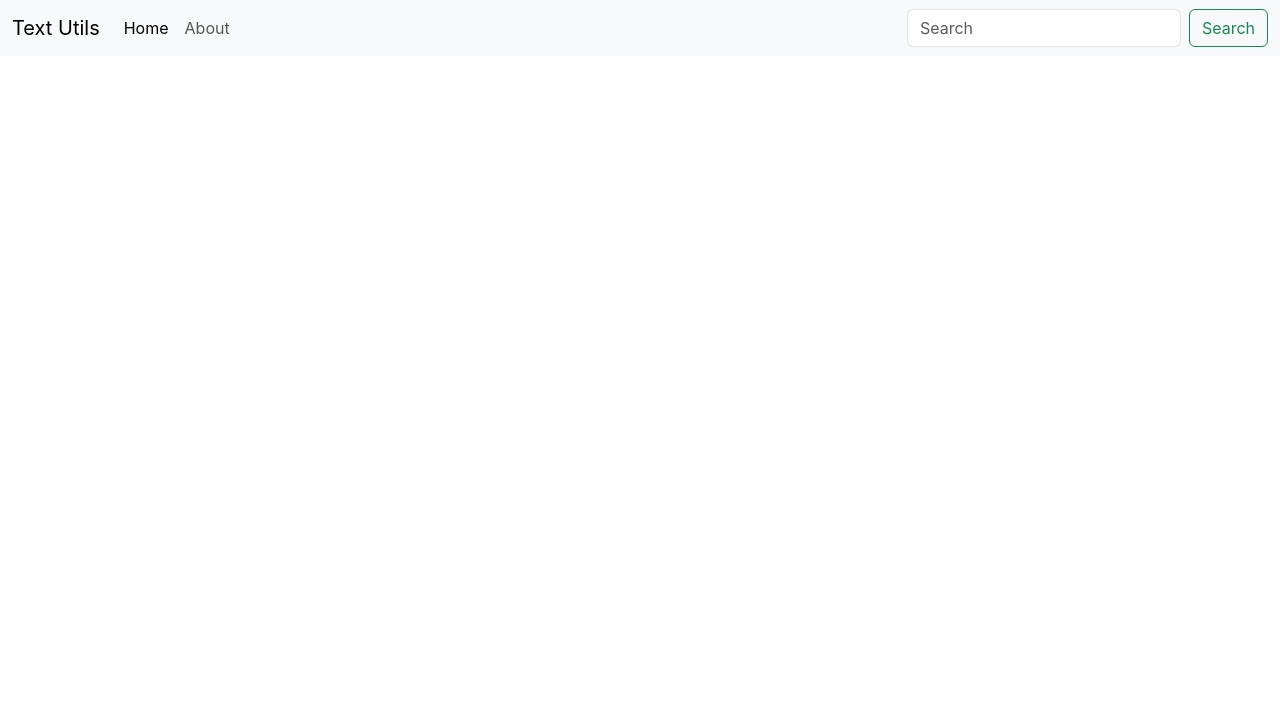
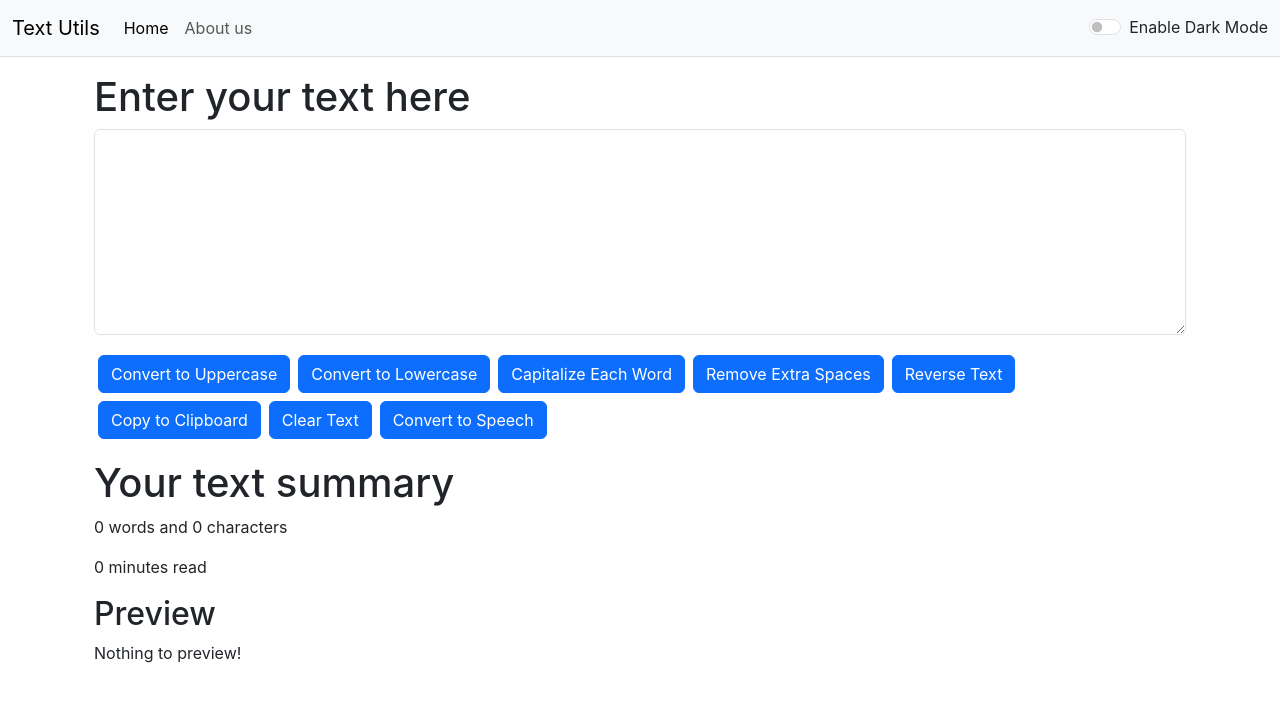
Before and after one commit to hiteshchinu/my-app, a React (Create React App) app: page / in a window 1280 px wide. Shown: the top 702 px of the page. Built offline with nearby package versions, Linux system fonts and the light colour scheme.

Commit message:
React text utility App

```diff
--- a/package.json
+++ b/package.json
@@ -8,6 +8,7 @@
     "@testing-library/user-event": "^13.5.0",
     "react": "^18.3.1",
     "react-dom": "^18.3.1",
+    "react-router-dom": "^6.26.0",
     "react-scripts": "5.0.1",
     "web-vitals": "^2.1.4"
   },
--- a/public/index.html
+++ b/public/index.html
@@ -7,7 +7,7 @@
     <meta name="theme-color" content="#000000" />
     <meta
       name="description"
-      content="Web site created using create-react-app"
+      content="Text based utility app"
     />
     <link rel="apple-touch-icon" href="%PUBLIC_URL%/logo192.png" />
     <!--
@@ -26,7 +26,7 @@
     -->
     <link href="https://cdn.jsdelivr.net/npm/bootstrap@5.3.3/dist/css/bootstrap.min.css" rel="stylesheet" integrity="sha384-QWTKZyjpPEjISv5WaRU9OFeRpok6YctnYmDr5pNlyT2bRjXh0JMhjY6hW+ALEwIH" crossorigin="anonymous">
 
-    <title>React App</title>
+    <title>TextUtils App</title>
   </head>
   <body>
     <noscript>You need to enable JavaScript to run this app.</noscript>
--- a/src/App.js
+++ b/src/App.js
@@ -1,33 +1,54 @@
 import './App.css';
-
-
+import Navbar from './Components/Navbar';
+import TextForm from './Components/TextForm';
+import Alert from './Components/Alert';
+import React, { useState } from 'react';
+import About from './Components/About';
+import {
+  BrowserRouter as Router,
+  Routes,
+  Route
+} from "react-router-dom";
 
 function App() {
+  const [mode, setMode] = useState('light');
+  const [alert, setAlert] = useState(null);
+
+  const showalert = (message, type) => {
+    setAlert({
+      msg: message,
+      type: type
+    });
+    setTimeout(() => {
+      setAlert(null);
+    }, 3000);
+  };
+
+  const toggleMode = () => {
+    if (mode === 'light') {
+      setMode('dark');
+      document.body.style.backgroundColor = '#121212';
+      showalert("Dark mode has been enabled", "success");
+    } else {
+      setMode('light');
+      document.body.style.backgroundColor = '#ffffff';
+      showalert("Light mode has been enabled", "success");
+    }
+  };
+
   return (
-    <>
-      <nav className="navbar navbar-expand-lg bg-body-tertiary">
-      <div className="container-fluid">
-        <a className="navbar-brand" href="/">Text  Utils</a>
-        <button className="navbar-toggler" type="button" data-bs-toggle="collapse" data-bs-target="#navbarSupportedContent" aria-controls="navbarSupportedContent" aria-expanded="false" aria-label="Toggle navigation">
-          <span className="navbar-toggler-icon"></span>
-        </button>
-        <div className="collapse navbar-collapse" id="navbarSupportedContent">
-          <ul className="navbar-nav me-auto mb-2 mb-lg-0">
-            <li className="nav-item">
-              <a className="nav-link active" aria-current="page" href="/">Home</a>
-            </li>
-            <li className="nav-item">
-              <a className="nav-link" href="/">About</a>
-            </li>
-          </ul>
-          <form className="d-flex" role="search">
-            <input className="form-control me-2" type="search" placeholder="Search" aria-label="Search"/>
-            <button className="btn btn-outline-success" type="submit">Search</button>
-          </form>
-        </div>
+    <Router>
+      <Navbar title="Text Utils" about="About us" mode={mode} toggleMode={toggleMode} />
+
+      <Alert message={alert} />
+
+      <div className={`container my-3 text-${mode === 'light' ? 'dark' : 'light'}`}>
+        <Routes>
+          <Route exact path="/about" element={<About />} />
+          <Route exact path="/" element={<TextForm showalert={showalert} heading="Enter your text here" mode={mode} />} />
+        </Routes>
       </div>
-    </nav>
-    </>
+    </Router>
   );
 }
 
--- /dev/null
+++ b/src/Components/About.js
@@ -0,0 +1,19 @@
+import React from 'react';
+
+const About = () => {
+  return (
+    <div className="container my-3">
+      <h1>About Us</h1>
+      <p>
+        This application provides various text manipulation features including converting text to uppercase, lowercase, and more.
+        You can also clear text, copy it to the clipboard, and even convert it to speech.
+        The app supports both light and dark modes for a personalized user experience.
+      </p>
+      <p>
+        The project is designed to help users manage and transform text data efficiently, with a focus on usability and accessibility.
+      </p>
+    </div>
+  );
+}
+
+export default About;
--- /dev/null
+++ b/src/Components/Alert.js
@@ -0,0 +1,14 @@
+import React from 'react';
+
+function Alert(props) {
+  return (
+    props.message && (
+      <div className={`alert alert-${props.message.type} alert-dismissible fade show`} role="alert">
+        <strong>{props.message.type.charAt(0).toUpperCase() + props.message.type.slice(1)}</strong> {props.message.msg}
+        <button type="button" className="btn-close" data-bs-dismiss="alert" aria-label="Close"></button>
+      </div>
+    )
+  );
+}
+
+export default Alert;
--- /dev/null
+++ b/src/Components/Navbar.js
@@ -0,0 +1,42 @@
+import React from 'react';
+import PropTypes from 'prop-types';
+import { Link } from 'react-router-dom';
+
+export default function Navbar(props) {
+  return (
+    <nav className={`navbar navbar-expand-lg navbar-${props.mode} bg-${props.mode} border-bottom border-body`}>
+      <div className="container-fluid">
+        <Link className="navbar-brand" to="/">{props.title}</Link>
+        <button className="navbar-toggler" type="button" data-bs-toggle="collapse" data-bs-target="#navbarSupportedContent" aria-controls="navbarSupportedContent" aria-expanded="false" aria-label="Toggle navigation">
+          <span className="navbar-toggler-icon"></span>
+        </button>
+        <div className="collapse navbar-collapse" id="navbarSupportedContent">
+          <ul className="navbar-nav me-auto mb-2 mb-lg-0">
+            <li className="nav-item">
+              <Link className="nav-link active" aria-current="page" to="/">Home</Link>
+            </li>
+            <li className="nav-item">
+              <Link className="nav-link" to="/about">{props.about}</Link>
+            </li>
+          </ul>
+          <div className={`form-check form-switch text-${props.mode === 'light' ? 'dark' : 'light'}`}>
+            <input className="form-check-input" onClick={props.toggleMode} type="checkbox" id="flexSwitchCheckDefault" />
+            <label className="form-check-label" htmlFor="flexSwitchCheckDefault">Enable {props.mode === 'light' ? 'Dark' : 'Light'} Mode</label>
+          </div>
+        </div>
+      </div>
+    </nav>
+  );
+}
+
+Navbar.propTypes = {
+  title: PropTypes.string,
+  about: PropTypes.string,
+  mode: PropTypes.string.isRequired,
+  toggleMode: PropTypes.func.isRequired
+};
+
+Navbar.defaultProps = {
+  title: "Set title here",
+  about: "About"
+};
--- /dev/null
+++ b/src/Components/TextForm.js
@@ -0,0 +1,96 @@
+import React, { useState } from 'react';
+
+export default function TextForm(props) {
+  const [text, setText] = useState('');
+
+  const handleOnChange = (event) => {
+    setText(event.target.value);
+  };
+
+  const handleUpClick = () => {
+    let newText = text.toUpperCase();
+    setText(newText);
+    props.showalert("Converted to upper case","success");
+  };
+
+  const handleLoClick = () => {
+    let newText = text.toLowerCase();
+    setText(newText);
+    props.showalert("Converted to lower case","success");
+  };
+
+  const handleClearClick = () => {
+    setText('');
+    props.showalert("Text is cleared","success");
+  };
+
+  const handleCopyClick = () => {
+    navigator.clipboard.writeText(text)
+      .then(() => alert("Copied to Clipboard!"))
+      .catch(() => alert("Failed to copy text."));
+  };
+
+  const handleRemoveSpaces = () => {
+    setText(text.replace(/\s+/g, ' '));
+    props.showalert("Extra spaces removed", "success");
+  };
+
+  const handleCapitalizeClick = () => {
+    setText(text.split(' ')
+      .map(word => word.charAt(0).toUpperCase() + word.slice(1).toLowerCase())
+      .join(' '));
+    props.showalert("Capitalized each word", "success");
+  };
+
+  const handleReverseText = () => {
+    setText(text.split('').reverse().join(''));
+    props.showalert("Text reversed", "success");
+  };
+
+  const speak = () => {
+    if (text.trim() === '') {
+      return;
+    }
+    let msg = new SpeechSynthesisUtterance();
+    msg.text = text;
+    window.speechSynthesis.speak(msg);
+  }
+
+  const wordCount = text.trim().split(/\s+/).filter((word) => word !== '').length;
+
+  return (
+    <>
+      <div className="container">
+        <h1 className={`text-${props.mode === 'light' ? 'dark' : 'light'}`}>{props.heading}</h1>
+        <div className="mb-3">
+          <textarea
+            className="form-control"
+            value={text}
+            onChange={handleOnChange}
+            id="TextBox"
+            rows="8"
+            style={{
+              backgroundColor: props.mode === 'dark' ? '#333' : '#fff',
+              color: props.mode === 'dark' ? '#fff' : '#000'
+            }}
+          ></textarea>
+        </div>
+        <button className="btn btn-primary mx-1 my-1" onClick={handleUpClick}>Convert to Uppercase</button>
+        <button className="btn btn-primary mx-1 my-1" onClick={handleLoClick}>Convert to Lowercase</button>
+        <button className="btn btn-primary mx-1 my-1" onClick={handleCapitalizeClick}>Capitalize Each Word</button>
+        <button className="btn btn-primary mx-1 my-1" onClick={handleRemoveSpaces}>Remove Extra Spaces</button>
+        <button className="btn btn-primary mx-1 my-1" onClick={handleReverseText}>Reverse Text</button>
+        <button className="btn btn-primary mx-1 my-1" onClick={handleCopyClick}>Copy to Clipboard</button>
+        <button className="btn btn-primary mx-1 my-1" onClick={handleClearClick}>Clear Text</button>
+        <button type="submit" onClick={speak} className="btn btn-primary mx-1 my-1">Convert to Speech</button>
+      </div>
+      <div className={`container my-3 text-${props.mode === 'light' ? 'dark' : 'light'}`}>
+        <h1>Your text summary</h1>
+        <p>{wordCount} words and {text.length} characters</p>
+        <p>{0.008 * wordCount} minutes read</p>
+        <h2>Preview</h2>
+        <p>{text.length > 0 ? text : "Nothing to preview!"}</p>
+      </div>
+    </>
+  )
+}
```
Also changed, not shown: src/App.css (line endings or trailing spaces), 1 other file (tests, documents, lock files or other folders).
